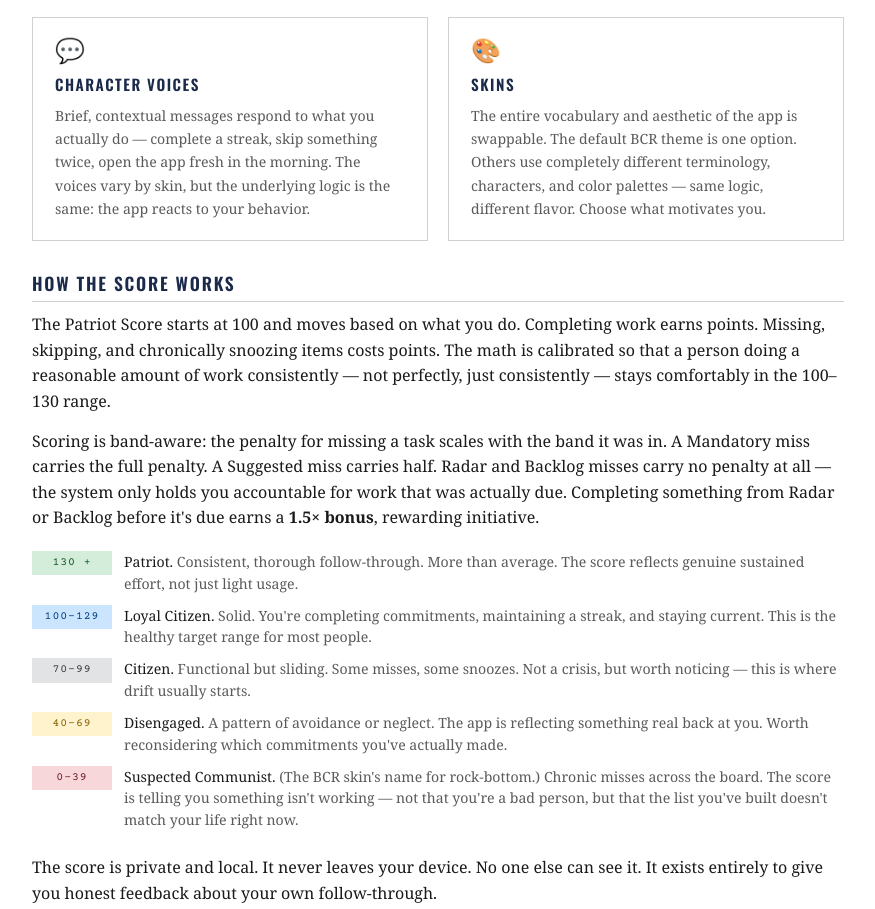
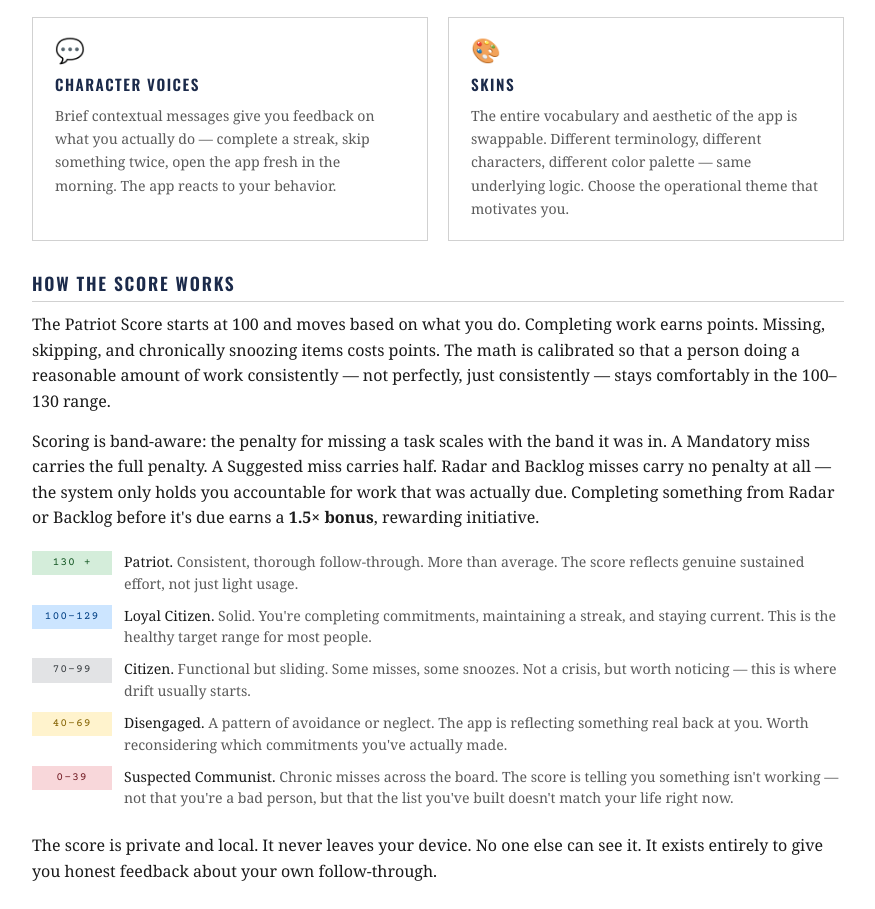
Before and after one commit to bdemann/the-bureau, a website built with Vite: page bureau-site/how-clear-works.html in a window 1280 px wide. Shown: the part 1535-2444 px from the top of the page, without its empty margins (202-1077 px from the left). Built offline with nearby package versions, Linux system fonts and the light colour scheme.

Commit message:
fix: remove BCR-meta commentary from how-clear-works page
Character voices and skins cards no longer break the in-world frame with
self-referential language about skins; Suspected Communist tier loses the
out-of-flavor parenthetical disclaimer.

Co-Authored-By: Claude Sonnet 4.6 <noreply@anthropic.com>

```diff
--- a/bureau-site/how-clear-works.html
+++ b/bureau-site/how-clear-works.html
@@ -361,16 +361,16 @@
                 <div class="feature-card">
                     <div class="feature-card-icon">💬</div>
                     <div class="feature-card-title">Character Voices</div>
-                    <p>Brief, contextual messages respond to what you actually do — complete a streak,
-                        skip something twice, open the app fresh in the morning. The voices vary by skin,
-                        but the underlying logic is the same: the app reacts to your behavior.</p>
+                    <p>Brief contextual messages give you feedback on what you actually do — complete a
+                        streak, skip something twice, open the app fresh in the morning. The app reacts
+                        to your behavior.</p>
                 </div>
                 <div class="feature-card">
                     <div class="feature-card-icon">🎨</div>
                     <div class="feature-card-title">Skins</div>
-                    <p>The entire vocabulary and aesthetic of the app is swappable. The default BCR
-                        theme is one option. Others use completely different terminology, characters,
-                        and color palettes — same logic, different flavor. Choose what motivates you.</p>
+                    <p>The entire vocabulary and aesthetic of the app is swappable. Different
+                        terminology, different characters, different color palette — same underlying
+                        logic. Choose the operational theme that motivates you.</p>
                 </div>
             </div>
 
@@ -419,7 +419,7 @@
                 <div class="tier-row">
                     <span class="tier-badge badge-suspected-communist">0–39</span>
                     <div class="tier-body"><strong>Suspected Communist.</strong>
-                        (The BCR skin's name for rock-bottom.) Chronic misses across the board.
+                        Chronic misses across the board.
                         The score is telling you something isn't working — not that you're a bad person,
                         but that the list you've built doesn't match your life right now.</div>
                 </div>
```
